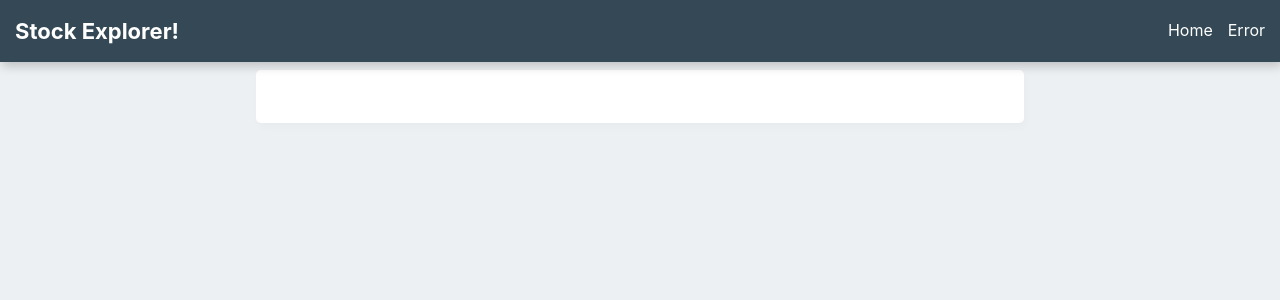
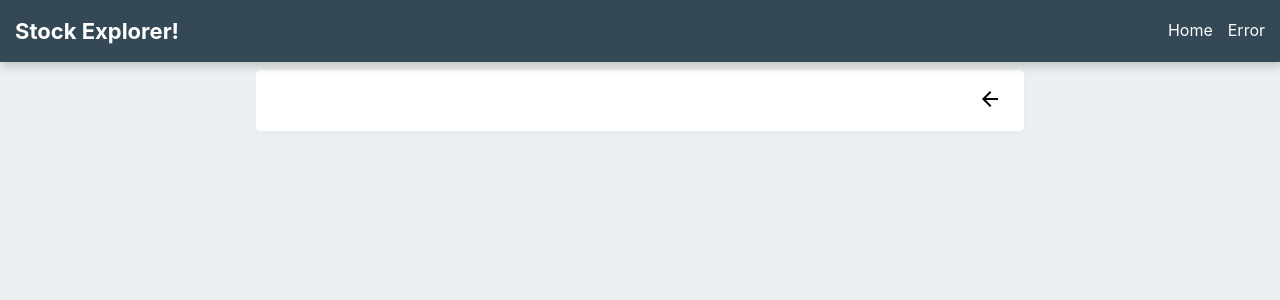
Before and after one commit to Amoroth/react-stock-explorer, a React (Create React App) app: page /stock in a window 1280 px wide. Shown: the top 300 px of the page. Built offline with nearby package versions, Linux system fonts and the light colour scheme.

Commit message:
StockPage.js back button added

```diff
--- a/public/index.html
+++ b/public/index.html
@@ -10,6 +10,7 @@
       homescreen on Android. See https://developers.google.com/web/fundamentals/web-app-manifest/
     -->
     <link rel="manifest" href="%PUBLIC_URL%/manifest.json">
+    <link href="https://fonts.googleapis.com/icon?family=Material+Icons" rel="stylesheet">
     <!--
       Notice the use of %PUBLIC_URL% in the tags above.
       It will be replaced with the URL of the `public` folder during the build.
--- a/src/StockPage/StockPage.js
+++ b/src/StockPage/StockPage.js
@@ -4,13 +4,16 @@ import styles from './StockPage.module.css'
 
 class StockPage extends Component {
   state = {
-    title: ''
+    name: '',
+    short: '',
+    price: 0,
+    change: 0
   }
 
   componentDidMount() {
     const comp = new URLSearchParams(this.props.location.search.slice(1)).get('comp')
     this.setState(() => {
-      return {title: comp}
+      return {name: comp}
     })
   }
 
@@ -18,7 +21,15 @@ class StockPage extends Component {
     return (
       (
         <div className={styles['container']}>
-          <h1>{ this.state.title }</h1>
+          <div className={styles['title-bar']}>
+            <h6>{ this.state.name }</h6>
+            <button onClick={this.props.history.goBack}>
+              <i class="material-icons">arrow_back</i>
+            </button>
+          </div>
+          <div>
+
+          </div>
         </div>
       )
     )
--- a/src/StockPage/StockPage.module.css
+++ b/src/StockPage/StockPage.module.css
@@ -7,3 +7,19 @@
   box-shadow: 2px 4px 10px rgba(0,0,0,.025);
   padding: 16px;
 }
+
+.title-bar {
+  display: flex;
+  justify-content: space-between;
+  align-items: center;
+}
+
+.title-bar h6 {
+  font-size: 22px;
+  margin: 0;
+}
+
+.title-bar button {
+  background: none;
+  border: none;
+}
```
